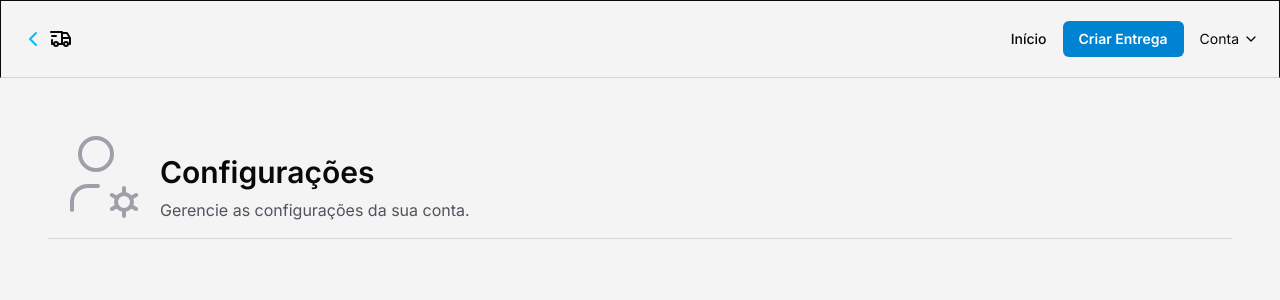
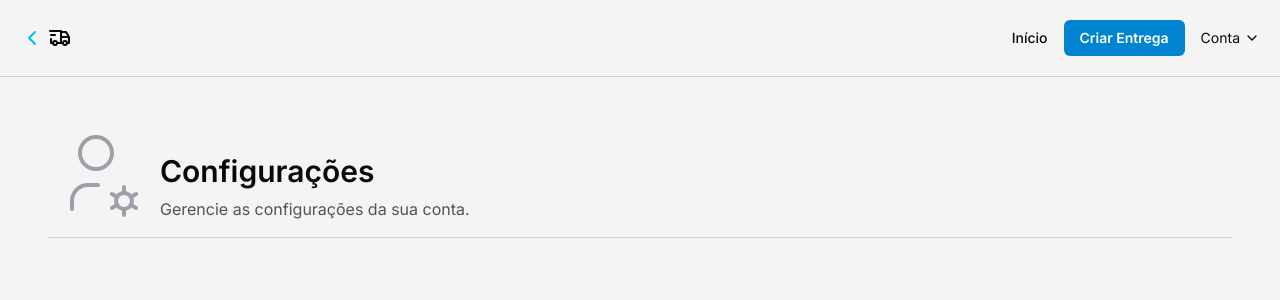
Before and after one commit to Wollace-Buarque/deliveries, a Next.js app in the folder apps/web/: page /account in a window 1280 px wide. Shown: the top 300 px of the page. Built offline with nearby package versions, Linux system fonts and the light colour scheme; no server answers.

Commit message:
style: adjust border from header

```diff
--- a/apps/web/src/components/header.tsx
+++ b/apps/web/src/components/header.tsx
@@ -23,7 +23,7 @@ export function Header({ userRole }: HeaderProps) {
   }
 
   return (
-    <header className="flex items-center justify-between border border-b-zinc-300 p-5">
+    <header className="flex items-center justify-between border-b border-b-zinc-300 p-5">
       <div className="flex items-center gap-1">
         {shouldShowBackButton && (
           <button onClick={handleGoBack} className="cursor-pointer transition-transform hover:scale-125">
```
